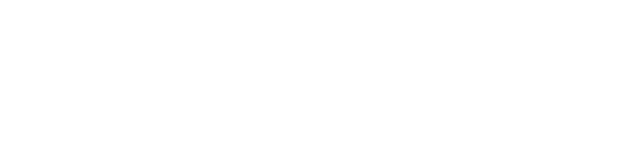
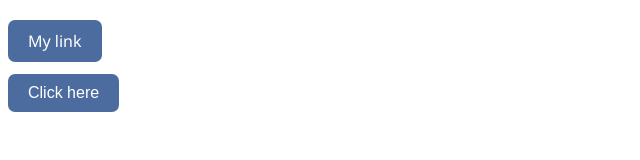
Before and after one commit to AniPopova/yara-intern, a plain HTML site: page csssandbox_starter/08_links_buttons.html in a window 1280 px wide. Shown: the whole page, without its empty margins (0-640 px from the left). Drawn offline with Linux system fonts and the light colour scheme.

Commit message:
style(css): links and buttons

```diff
--- a/csssandbox_starter/08_links_buttons.html
+++ b/csssandbox_starter/08_links_buttons.html
@@ -6,10 +6,46 @@
   <meta http-equiv="X-UA-Compatible" content="ie=edge">
   <title>Links & Buttons</title>
   <style>
+    body {
+      font-family: 'Segoe UI', Tahoma, Geneva, Verdana, sans-serif;
+    }
+    a {
+      color: #333;
+      text-decoration: none;
+    }
+    a:hover {
+      color: coral;
+      /* font-size: 40px; */
+      text-decoration: underline;
+    }
+    /* a:visited {
+      color: red;
+    } */
+    a:active {
+      color: red;
+    }
+    /* Button styling */
+    .btn {
+      background: #4c6ca0;
+      color: #fff;
+      border: none;
+      font-size: 16px;
+      padding: 10px 20px;
+      border-radius: 7px;
+      cursor: pointer;
+    }
 
+    .btn:hover {
+      color: #f4f4f4;
+      background: #446290;
+    }
   </style>
 </head>
 <body>
-
+  <br>
+  <a class="btn" href="#">My link</a>
+  <br>
+  <br>
+  <button class="btn">Click here</button>
 </body>
 </html>
```
